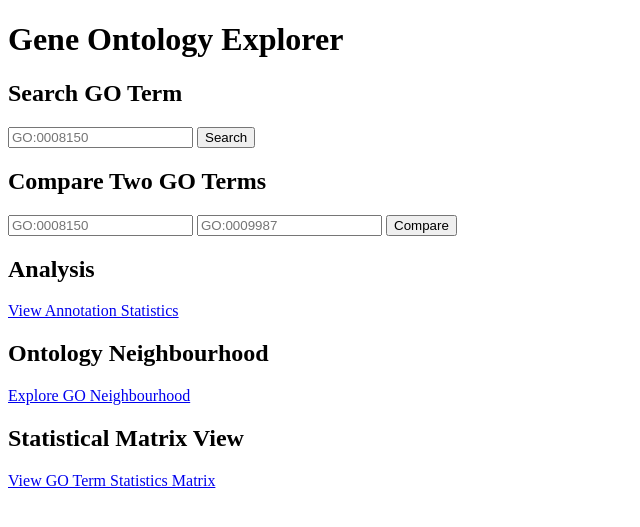
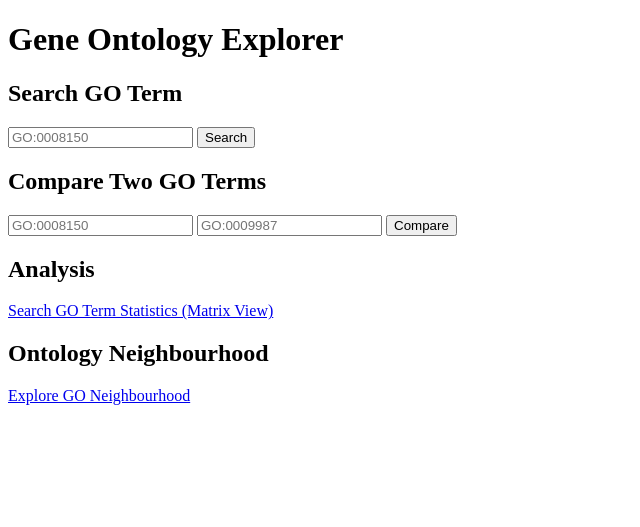
Before and after one commit to elicchi/gene_ont, a Flask app: page / in a window 1280 px wide. Shown: the top 527 px of the page, without its empty margins (0-640 px from the left). Run offline with Flask 3, Linux system fonts and the light colour scheme; parts of the project's set-up code (start-up, migrations or seed data) failed here and were passed over.

Commit message:
Update index.html

```diff
--- a/src/templates/index.html
+++ b/src/templates/index.html
@@ -20,13 +20,10 @@
     </form>
 
     <h2>Analysis</h2>
-    <a href="/stats">View Annotation Statistics</a>
+    <a href="/stats">Search GO Term Statistics (Matrix View)</a>
 
     <h2>Ontology Neighbourhood</h2>
     <a href="/neighbourhood">Explore GO Neighbourhood</a>
 
-    <h2>Statistical Matrix View</h2>
-    <a href="/matrix_stats">View GO Term Statistics Matrix</a>
-
 </body>
 </html>
```
